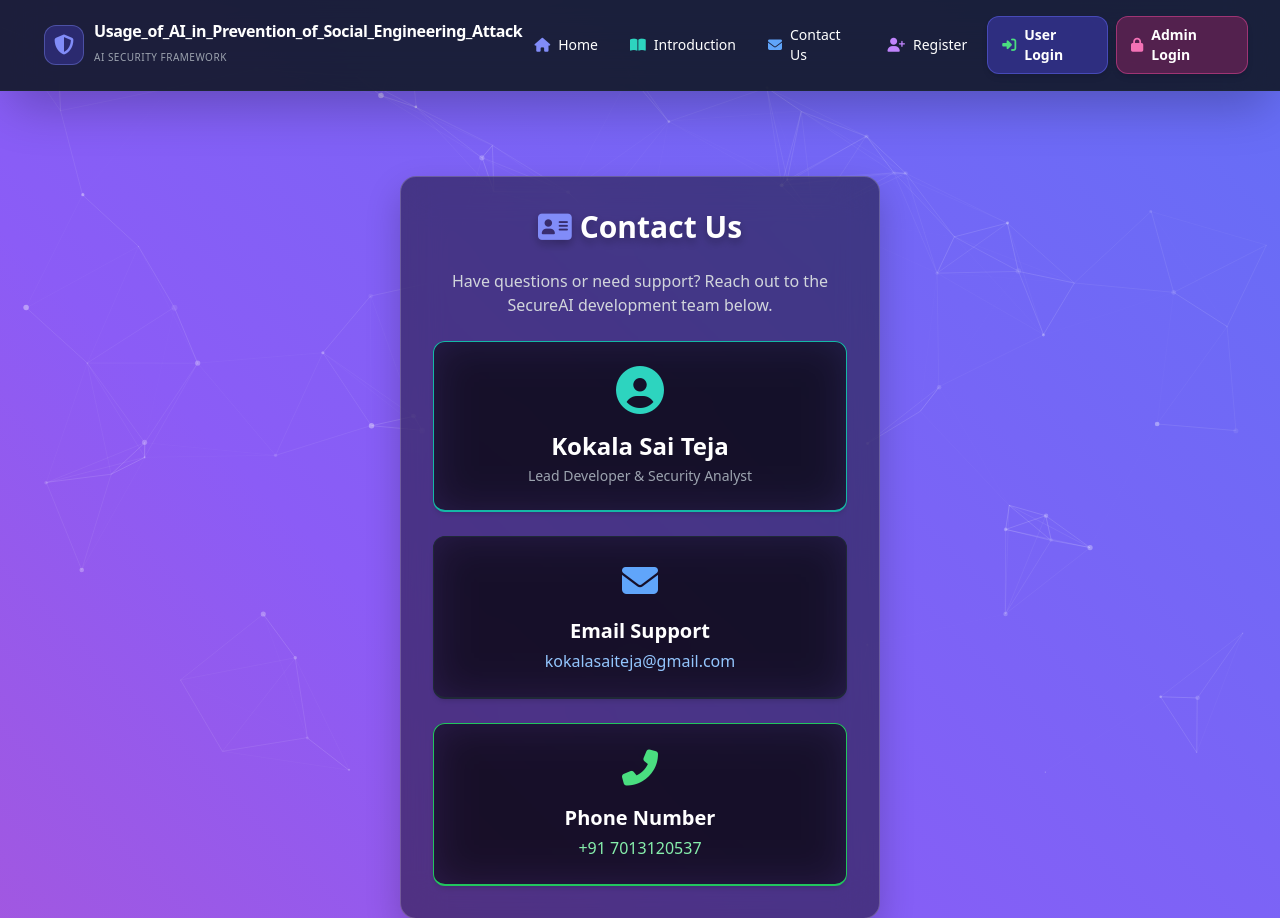
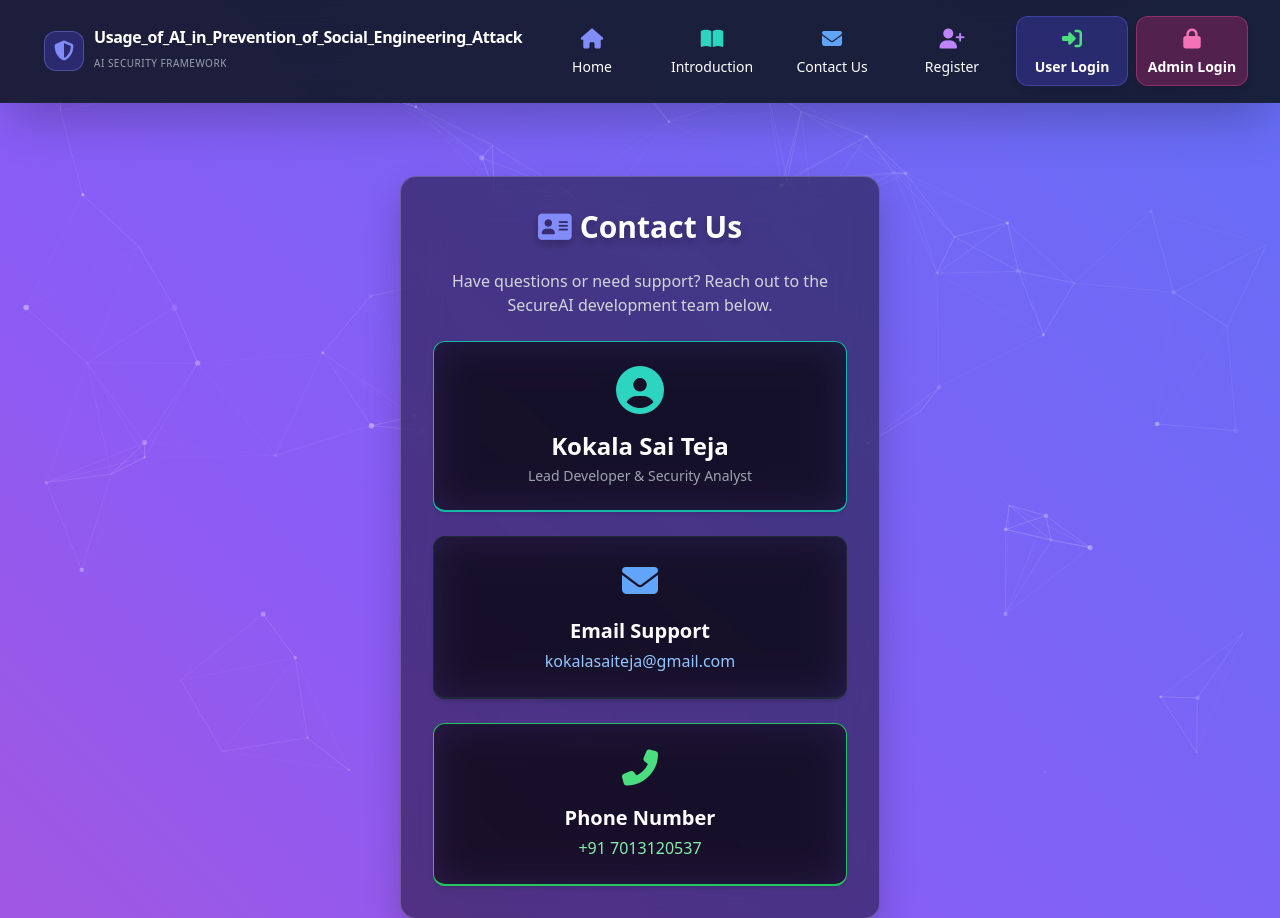
Before and after one commit to Kokalasaiteja/SecureAI, a Django app: page /contact/ in a window 1280 px wide. Shown: the top 918 px of the page. Run offline with Django 5.2, Linux system fonts and the light colour scheme; some libraries are stand-ins or nearby versions.

Commit message:
Restore original desktop navbar vertical layout and whitespace-nowrap

```diff
--- a/templates/base.html
+++ b/templates/base.html
@@ -109,31 +109,31 @@
                 </a>
             </div>
 
-            <!-- Desktop Navigation Links (Large Screens) -->
-            <div class="hidden lg:flex items-center space-x-1 xl:space-x-2">
-                <a href="/" class="px-3 py-2 rounded-xl text-sm font-medium flex items-center space-x-2 hover:bg-gray-800/80 hover:text-indigo-300 transition-all duration-200">
-                    <i class="fas fa-home text-indigo-400"></i>
-                    <span>Home</span>
+            <!-- Desktop Navigation Links (Large Screens / Laptop View - Restored Original Layout) -->
+            <div class="hidden lg:flex items-center space-x-1 xl:space-x-2 shrink-0">
+                <a href="/" class="w-24 xl:w-28 flex flex-col items-center justify-center text-center p-2 rounded-xl hover:bg-gray-800/80 hover:text-indigo-300 transition-all duration-300 group">
+                    <i class="fas fa-home text-lg xl:text-xl mb-1 text-indigo-400 group-hover:scale-110 transition-transform"></i>
+                    <span class="text-xs xl:text-sm font-medium whitespace-nowrap">Home</span>
                 </a>
-                <a href="{% url 'introduction' %}" class="px-3 py-2 rounded-xl text-sm font-medium flex items-center space-x-2 hover:bg-gray-800/80 hover:text-teal-300 transition-all duration-200">
-                    <i class="fas fa-book-open text-teal-400"></i>
-                    <span>Introduction</span>
+                <a href="{% url 'introduction' %}" class="w-24 xl:w-28 flex flex-col items-center justify-center text-center p-2 rounded-xl hover:bg-gray-800/80 hover:text-teal-300 transition-all duration-300 group">
+                    <i class="fas fa-book-open text-lg xl:text-xl mb-1 text-teal-400 group-hover:scale-110 transition-transform"></i>
+                    <span class="text-xs xl:text-sm font-medium whitespace-nowrap">Introduction</span>
                 </a>
-                <a href="{% url 'contact' %}" class="px-3 py-2 rounded-xl text-sm font-medium flex items-center space-x-2 hover:bg-gray-800/80 hover:text-blue-300 transition-all duration-200">
-                    <i class="fas fa-envelope text-blue-400"></i>
-                    <span>Contact Us</span>
+                <a href="{% url 'contact' %}" class="w-24 xl:w-28 flex flex-col items-center justify-center text-center p-2 rounded-xl hover:bg-gray-800/80 hover:text-blue-300 transition-all duration-300 group">
+                    <i class="fas fa-envelope text-lg xl:text-xl mb-1 text-blue-400 group-hover:scale-110 transition-transform"></i>
+                    <span class="text-xs xl:text-sm font-medium whitespace-nowrap">Contact Us</span>
                 </a>
-                <a href="{% url 'register' %}" class="px-3 py-2 rounded-xl text-sm font-medium flex items-center space-x-2 hover:bg-gray-800/80 hover:text-purple-300 transition-all duration-200">
-                    <i class="fas fa-user-plus text-purple-400"></i>
-                    <span>Register</span>
+                <a href="{% url 'register' %}" class="w-24 xl:w-28 flex flex-col items-center justify-center text-center p-2 rounded-xl hover:bg-gray-800/80 hover:text-purple-300 transition-all duration-300 group">
+                    <i class="fas fa-user-plus text-lg xl:text-xl mb-1 text-purple-400 group-hover:scale-110 transition-transform"></i>
+                    <span class="text-xs xl:text-sm font-medium whitespace-nowrap">Register</span>
                 </a>
-                <a href="{% url 'user_login' %}" class="px-3.5 py-2 rounded-xl text-sm font-semibold flex items-center space-x-2 bg-indigo-600/40 hover:bg-indigo-600 border border-indigo-500/50 text-white transition-all duration-200 shadow-md">
-                    <i class="fas fa-sign-in-alt text-green-400"></i>
-                    <span>User Login</span>
+                <a href="{% url 'user_login' %}" class="w-24 xl:w-28 flex flex-col items-center justify-center text-center p-2 rounded-xl bg-indigo-600/30 hover:bg-indigo-600 border border-indigo-500/40 text-white transition-all duration-300 shadow-md group">
+                    <i class="fas fa-sign-in-alt text-lg xl:text-xl mb-1 text-green-400 group-hover:scale-110 transition-transform"></i>
+                    <span class="text-xs xl:text-sm font-semibold whitespace-nowrap">User Login</span>
                 </a>
-                <a href="{% url 'admin_login' %}" class="px-3.5 py-2 rounded-xl text-sm font-semibold flex items-center space-x-2 bg-pink-600/30 hover:bg-pink-600 border border-pink-500/50 text-white transition-all duration-200 shadow-md">
-                    <i class="fas fa-lock text-pink-400"></i>
-                    <span>Admin Login</span>
+                <a href="{% url 'admin_login' %}" class="w-24 xl:w-28 flex flex-col items-center justify-center text-center p-2 rounded-xl bg-pink-600/30 hover:bg-pink-600 border border-pink-500/40 text-white transition-all duration-300 shadow-md group">
+                    <i class="fas fa-lock text-lg xl:text-xl mb-1 text-pink-400 group-hover:scale-110 transition-transform"></i>
+                    <span class="text-xs xl:text-sm font-semibold whitespace-nowrap">Admin Login</span>
                 </a>
             </div>
         </div>
```
